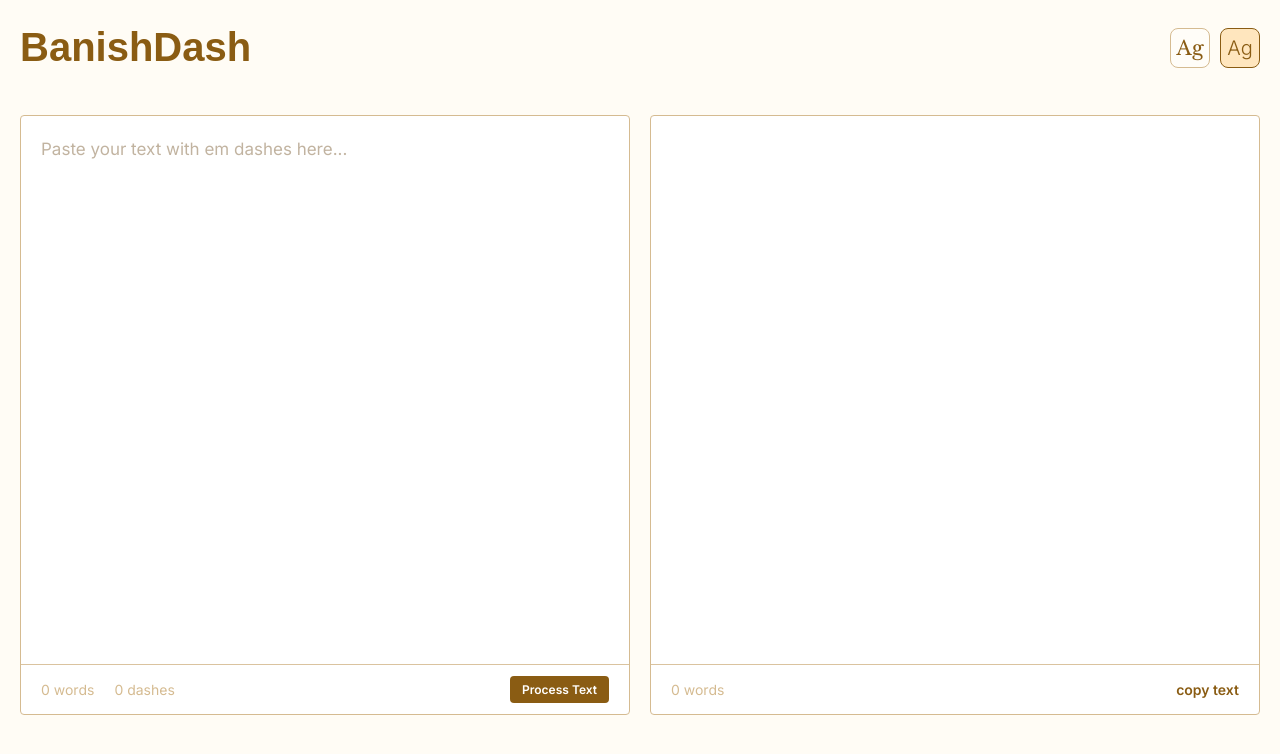
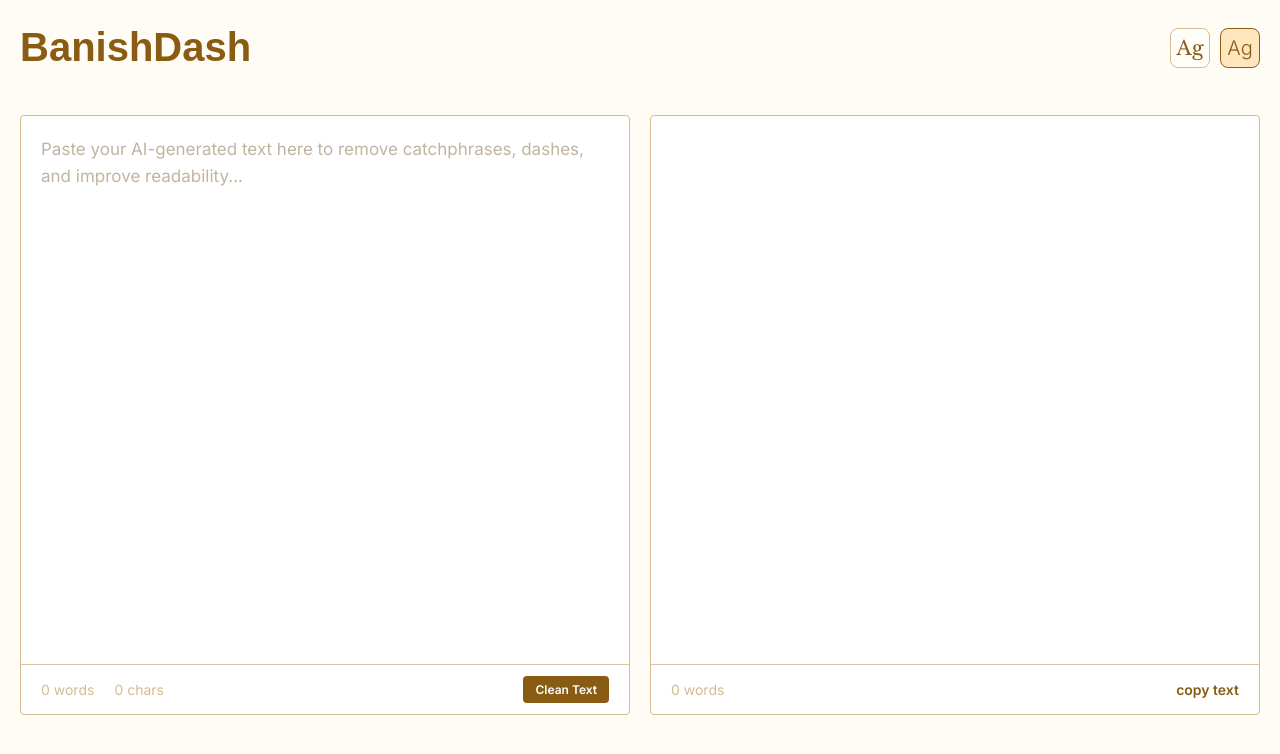
Before and after one commit to KrishnaKumarSoni/banishdash, a Flask app: page / in a window 1280 px wide. Shown: the top 754 px of the page. Run offline with Flask 3, Linux system fonts and the light colour scheme; some web fonts are replaced.

Commit message:
Transform to comprehensive AI text cleaner with multi-pass processing
- Replace em/en dash removal with 4-pass AI catchphrase cleaning
- Pass 1: Remove technical artifacts (AI disclosure, turn0search patterns)
- Pass 2: Fix style issues (curly quotes, markdown, emoji headers)
- Pass 3: Remove promotional language and editorializing
- Pass 4: Polish flow and readability
- Add progress bar with real-time pass indicators
- Update UI from dash remover to AI text cleaner
- Maintain streaming functionality with enhanced progress feedback
- Include comprehensive AI catchphrase reference from Wikipedia

```diff
--- a/app.py
+++ b/app.py
@@ -16,6 +16,82 @@
 def index():
     return render_template('index.html')
 
+def get_pass_prompt(pass_number, text):
+    """Get the specific prompt for each pass"""
+
+    if pass_number == 1:
+        # Technical Cleanup
+        return f"""Remove obvious AI-generated artifacts and disclosure phrases from the following text:
+
+REMOVE these exact phrases and patterns:
+- "as an AI language model", "as a large language model", "I'm sorry", "as of my last knowledge update"
+- "I hope this helps", "Of course!", "Certainly!", "Would you like", "let me know", "is there anything else"
+- "more detailed breakdown", collaborative communication phrases
+- turn0search0, turn0search1, etc. (and any similar numbered patterns)
+- contentReference[oaicite:0] and similar bracketed references
+- URLs ending with ?utm_source=chatgpt.com (remove only the utm parameter)
+- Fill-in-blank templates like [Entertainer's Name], [Subject Name], etc.
+
+Preserve all original formatting, spacing, and paragraph structure. Only remove the specific AI artifacts listed above.
+
+Text to process:
+{text}"""
+
+    elif pass_number == 2:
+        # Style Normalization
+        return f"""Fix formatting and style issues typical of AI-generated text:
+
+STYLE FIXES TO APPLY:
+- Convert curly quotation marks ("" '') to straight quotes ("" '')
+- Convert curly apostrophes (') to straight apostrophes (')
+- Fix spaced em dashes ( — ) to unspaced em dashes (—)
+- Convert Title Case Section Headings to Sentence case headings
+- Remove excessive **boldface** markdown formatting (keep only essential emphasis)
+- Convert markdown formatting to plain text where inappropriate
+- Fix bullet points that use • or - instead of proper formatting
+- Remove emoji decorations from headings (🧠, 🚨, etc.)
+
+Preserve all content meaning and paragraph structure. Only fix formatting issues.
+
+Text to process:
+{text}"""
+
+    elif pass_number == 3:
+        # Language Refinement
+        return f"""Remove promotional language, editorializing, and typical AI phrasing patterns:
+
+LANGUAGE PATTERNS TO FIX:
+- Remove/replace: "rich cultural heritage", "breathtaking", "stunning natural beauty", "must-visit", "must-see"
+- Remove/replace: "stands as a testament", "plays a vital role", "underscores its importance", "continues to captivate"
+- Remove/replace: "leaves a lasting impact", "watershed moment", "key turning point", "enduring legacy"
+- Remove/replace: "it's important to note", "it is worth", "no discussion would be complete without"
+- Remove/replace: "moreover", "furthermore", "on the other hand" (when overused)
+- Remove/replace: "In summary", "In conclusion" (unless truly needed)
+- Fix "not only...but also" constructions to simpler phrasing
+- Remove promotional tone while keeping factual content
+
+Make the language more neutral and encyclopedic. Preserve all facts and information.
+
+Text to process:
+{text}"""
+
+    else:  # pass_number == 4
+        # Flow Polish
+        return f"""Final polish for natural flow and readability:
+
+FINAL IMPROVEMENTS:
+- Ensure smooth transitions between sentences after previous edits
+- Fix any awkward phrasing created by earlier passes
+- Maintain encyclopedic neutral tone
+- Ensure sentences flow naturally together
+- Remove any remaining repetitive or redundant phrasing
+- Keep all original facts and information intact
+
+This is the final pass - make the text read naturally while preserving all content.
+
+Text to process:
+{text}"""
+
 @app.route('/process', methods=['POST'])
 def process_text():
     text = request.json.get('text', '')
@@ -25,26 +101,36 @@
 
     def generate():
         try:
-            prompt = f"""Remove em dashes (—) and en dashes (–) from the following text while maintaining natural flow and readability.
-Replace these dashes with appropriate conjunctions, punctuation, or restructure sentences as needed.
-Preserve all original formatting, line breaks, spacing, and paragraph structure exactly.
-Only modify the parts with dashes, leave everything else unchanged.
+            current_text = text
 
-Text to process:
-{text}"""
+            # Process through 4 passes
+            for pass_num in range(1, 5):
+                # Send pass status
+                yield f"data: {json.dumps({'pass': pass_num, 'status': 'starting'})}\n\n"
 
-            stream = client.chat.completions.create(
-                model="gpt-4o-mini",
-                messages=[{"role": "user", "content": prompt}],
-                stream=True,
-                temperature=0.3
-            )
+                prompt = get_pass_prompt(pass_num, current_text)
 
-            for chunk in stream:
-                if chunk.choices[0].delta.content is not None:
-                    content = chunk.choices[0].delta.content
-                    yield f"data: {json.dumps({'content': content})}\n\n"
+                stream = client.chat.completions.create(
+                    model="gpt-4o-mini",
+                    messages=[{"role": "user", "content": prompt}],
+                    stream=True,
+                    temperature=0.2
+                )
 
+                pass_result = ""
+                for chunk in stream:
+                    if chunk.choices[0].delta.content is not None:
+                        content = chunk.choices[0].delta.content
+                        pass_result += content
+                        yield f"data: {json.dumps({'pass': pass_num, 'content': content})}\n\n"
+
+                # Update current_text for next pass
+                current_text = pass_result
+
+                # Send pass completion
+                yield f"data: {json.dumps({'pass': pass_num, 'status': 'completed'})}\n\n"
+
+            # Send final completion
             yield f"data: {json.dumps({'done': True})}\n\n"
 
         except Exception as e:
--- a/templates/index.html
+++ b/templates/index.html
@@ -3,7 +3,7 @@
 <head>
     <meta charset="UTF-8">
     <meta name="viewport" content="width=device-width, initial-scale=1.0">
-    <title>BanishDash - Em Dash Remover</title>
+    <title>BanishDash - AI Text Cleaner</title>
     <link rel="stylesheet" href="{{ url_for('static', filename='style.css') }}">
     <link rel="preconnect" href="https://fonts.googleapis.com">
     <link rel="preconnect" href="https://fonts.gstatic.com" crossorigin>
@@ -24,13 +24,13 @@
         <div class="content-area">
             <!-- Input Section -->
             <div class="input-panel">
-                <textarea id="input-text" placeholder="Paste your text with em dashes here..."></textarea>
+                <textarea id="input-text" placeholder="Paste your AI-generated text here to remove catchphrases, dashes, and improve readability..."></textarea>
                 <div class="input-stats">
                     <div class="stats-left">
                         <span id="input-word-count">0 words</span>
-                        <span id="em-dash-count">0 dashes</span>
+                        <span id="input-char-count">0 chars</span>
                     </div>
-                    <button id="process-btn" class="process-button-small">Process Text</button>
+                    <button id="process-btn" class="process-button-small">Clean Text</button>
                 </div>
             </div>
 
@@ -44,10 +44,16 @@
             </div>
         </div>
 
-        <!-- Loading -->
+        <!-- Loading with Progress -->
         <div id="loading" class="loading" style="display: none;">
             <div class="spinner"></div>
-            Processing...
+            <div id="loading-text">Starting cleanup...</div>
+            <div id="progress-bar" class="progress-bar">
+                <div id="progress-fill" class="progress-fill"></div>
+            </div>
+            <div id="pass-info" class="pass-info">
+                <span id="current-pass">Pass 1</span> of 4: <span id="pass-description">Technical cleanup</span>
+            </div>
         </div>
 
         <!-- Custom Popup -->
@@ -65,9 +71,20 @@
         const processBtn = document.getElementById('process-btn');
         const copyBtn = document.getElementById('copy-btn');
         const loading = document.getElementById('loading');
+        const loadingText = document.getElementById('loading-text');
+        const progressFill = document.getElementById('progress-fill');
+        const currentPass = document.getElementById('current-pass');
+        const passDescription = document.getElementById('pass-description');
         const inputWordCount = document.getElementById('input-word-count');
         const outputWordCount = document.getElementById('output-word-count');
-        const emDashCount = document.getElementById('em-dash-count');
+        const inputCharCount = document.getElementById('input-char-count');
+
+        const passDescriptions = {
+            1: 'Technical cleanup',
+            2: 'Style normalization',
+            3: 'Language refinement',
+            4: 'Flow polish'
+        };
 
         // Event listeners
         processBtn.addEventListener('click', processText);
@@ -92,26 +109,33 @@
             return text.trim().split(/\s+/).length;
         }
 
-        function countEmDashes(text) {
-            // Count both em dashes (—) and en dashes (–)
-            const emDashes = (text.match(/—/g) || []).length;
-            const enDashes = (text.match(/–/g) || []).length;
-            return emDashes + enDashes;
-        }
-
         function updateInputStats() {
             const text = inputText.value;
             const words = countWords(text);
-            const dashes = countEmDashes(text);
+            const chars = text.length;
 
             inputWordCount.textContent = `${words} word${words !== 1 ? 's' : ''}`;
-            emDashCount.textContent = `${dashes} dash${dashes !== 1 ? 'es' : ''}`;
+            inputCharCount.textContent = `${chars} char${chars !== 1 ? 's' : ''}`;
         }
 
         function updateOutputStats() {
             const text = outputText.textContent;
             const words = countWords(text);
             outputWordCount.textContent = `${words} word${words !== 1 ? 's' : ''}`;
+        }
+
+        function updateProgress(passNum, status) {
+            const progressPercent = ((passNum - 1) * 25) + (status === 'completed' ? 25 : 0);
+            progressFill.style.width = progressPercent + '%';
+
+            currentPass.textContent = `Pass ${passNum}`;
+            passDescription.textContent = passDescriptions[passNum];
+
+            if (status === 'starting') {
+                loadingText.textContent = `Processing ${passDescriptions[passNum]}...`;
+            } else if (status === 'completed') {
+                loadingText.textContent = `Completed ${passDescriptions[passNum]}`;
+            }
         }
 
         function processText() {
@@ -122,16 +146,12 @@
                 return;
             }
 
-            if (countEmDashes(text) === 0) {
-                showPopup('No dashes found in the text');
-                return;
-            }
-
             processBtn.disabled = true;
-            processBtn.textContent = 'Processing...';
+            processBtn.textContent = 'Cleaning...';
             loading.style.display = 'flex';
             outputText.innerHTML = '';
             outputWordCount.textContent = '0 words';
+            progressFill.style.width = '0%';
 
             fetch('/process', {
                 method: 'POST',
@@ -143,12 +163,13 @@
             .then(response => {
                 const reader = response.body.getReader();
                 const decoder = new TextDecoder();
+                let currentPassOutput = '';
 
                 function readStream() {
                     return reader.read().then(({ done, value }) => {
                         if (done) {
                             processBtn.disabled = false;
-                            processBtn.textContent = 'Process Text';
+                            processBtn.textContent = 'Clean Text';
                             loading.style.display = 'none';
                             updateOutputStats();
                             return;
@@ -161,19 +182,37 @@
                             if (line.startsWith('data: ')) {
                                 try {
                                     const data = JSON.parse(line.slice(6));
-                                    if (data.content) {
-                                        outputText.innerHTML += data.content;
+
+                                    // Handle pass status updates
+                                    if (data.pass && data.status) {
+                                        updateProgress(data.pass, data.status);
+                                        if (data.status === 'starting') {
+                                            currentPassOutput = '';
+                                            if (data.pass === 1) {
+                                                outputText.innerHTML = '';
+                                            }
+                                        }
+                                    }
+
+                                    // Handle streaming content
+                                    if (data.pass && data.content) {
+                                        currentPassOutput += data.content;
+                                        outputText.innerHTML = currentPassOutput;
                                         updateOutputStats();
                                     }
+
+                                    // Handle errors
                                     if (data.error) {
                                         outputText.innerHTML = `Error: ${data.error}`;
                                         processBtn.disabled = false;
-                                        processBtn.textContent = 'Process Text';
+                                        processBtn.textContent = 'Clean Text';
                                         loading.style.display = 'none';
                                     }
+
+                                    // Handle completion
                                     if (data.done) {
                                         processBtn.disabled = false;
-                                        processBtn.textContent = 'Process Text';
+                                        processBtn.textContent = 'Clean Text';
                                         loading.style.display = 'none';
                                         updateOutputStats();
                                     }
@@ -193,7 +232,7 @@
                 console.error('Error:', error);
                 outputText.innerHTML = `Error: ${error.message}`;
                 processBtn.disabled = false;
-                processBtn.textContent = 'Process Text';
+                processBtn.textContent = 'Clean Text';
                 loading.style.display = 'none';
             });
         }
```
Also changed, not shown: static/style.css (+41 -2 lines), 2 other files.
